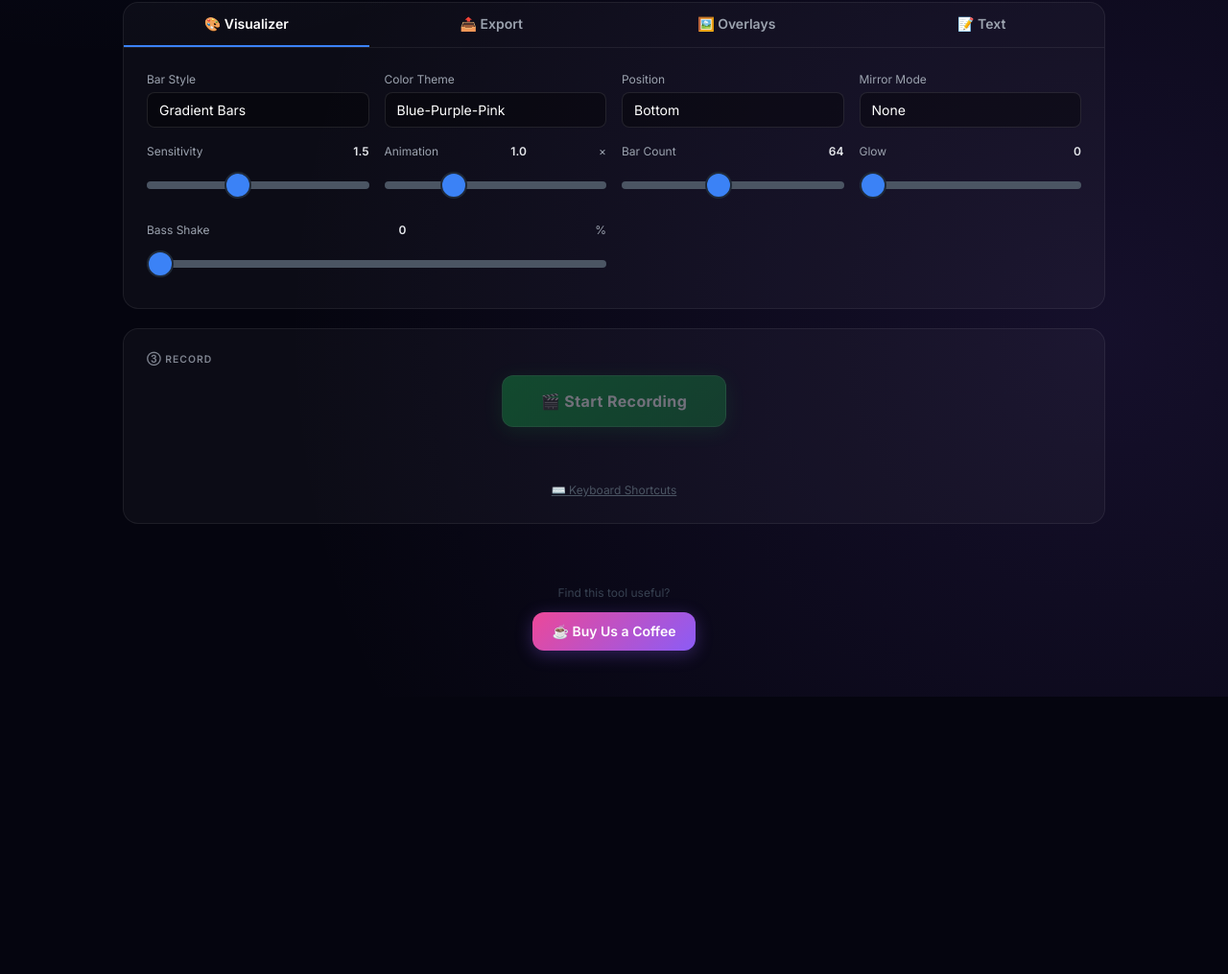
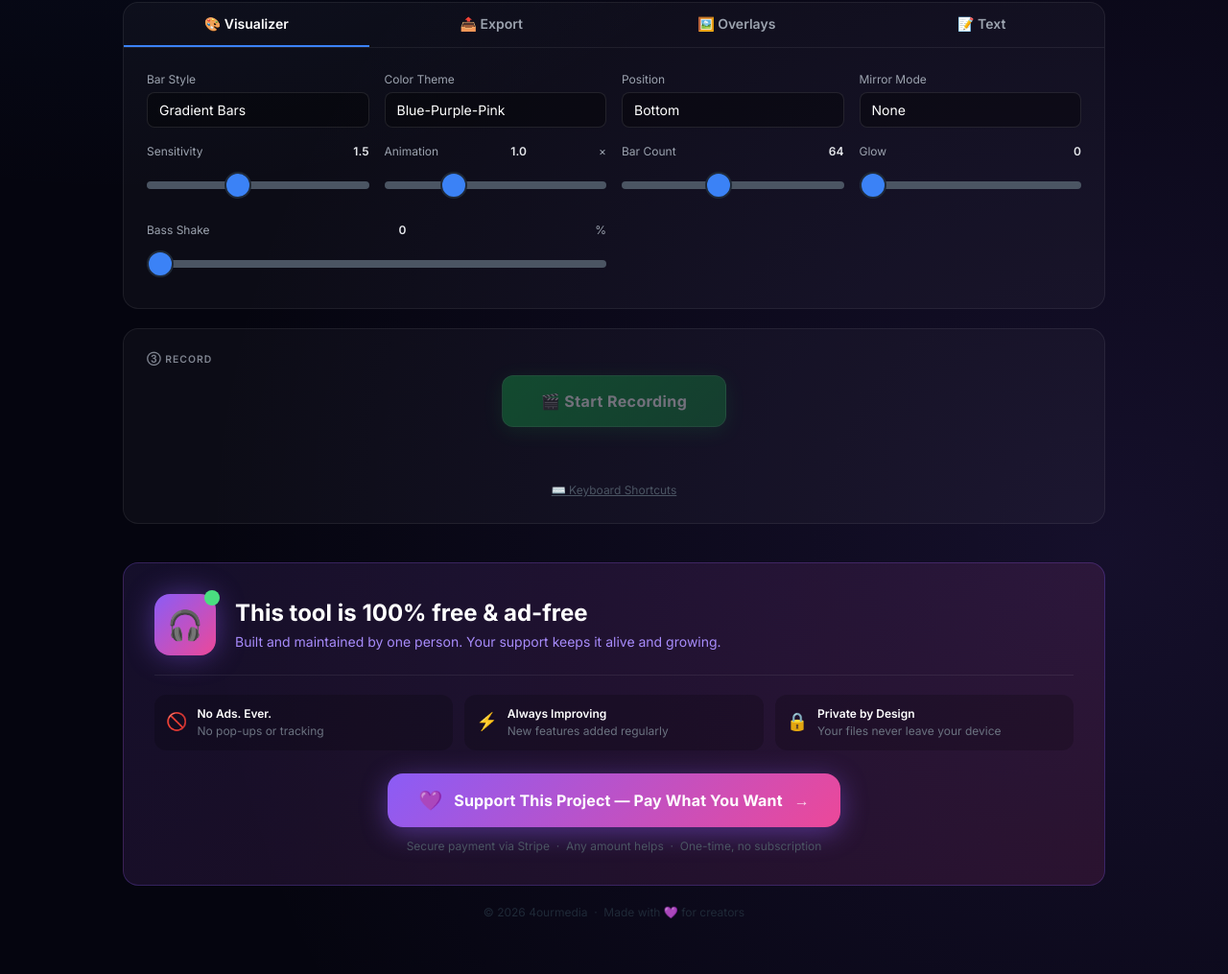
Before and after one commit to tfs2006/audio-visualizer, a website: page index.html in a window 1280 px wide. Shown: the part 1171-2186 px from the top of the page at 96% size. Before the commit the page ends 1897 px from the top, so only its background shows below. Drawn offline with nearby package versions, Linux system fonts and the light colour scheme.

Commit message:
Add conversion-optimized support/donation section with new payment link

```diff
--- a/index.html
+++ b/index.html
@@ -800,14 +800,70 @@
         <!-- ── Downloads ── -->
         <div id="downloadContainer" class="flex flex-col gap-2 mb-5"></div>
 
-        <!-- ── Footer / Donate ── -->
-        <div class="text-center py-6">
-            <p class="text-xs mb-3" style="color:#374151;">Find this tool useful?</p>
-            <a href="https://buy.stripe.com/7sY8wPfJKcYf9nE9G68bS0l" target="_blank" rel="noopener noreferrer"
-               class="inline-flex items-center gap-2 px-5 py-2.5 rounded-xl font-semibold text-sm text-white transition-all duration-300 hover:scale-105"
-               style="background:linear-gradient(135deg,#ec4899,#8b5cf6);box-shadow:0 4px 18px rgba(139,92,246,0.3);">
-                ☕ Buy Us a Coffee
-            </a>
+        <!-- ── Support Banner ── -->
+        <div class="mb-3 mt-2 rounded-2xl overflow-hidden" style="background:linear-gradient(135deg,rgba(139,92,246,0.12) 0%,rgba(236,72,153,0.12) 100%);border:1px solid rgba(139,92,246,0.25);">
+            <div class="p-6 sm:p-8">
+                <!-- Top row: icon + headline -->
+                <div class="flex flex-col sm:flex-row items-center gap-5">
+                    <!-- Pulse icon -->
+                    <div class="relative flex-shrink-0">
+                        <div class="w-16 h-16 rounded-2xl flex items-center justify-center text-3xl" style="background:linear-gradient(135deg,#8b5cf6,#ec4899);box-shadow:0 0 30px rgba(139,92,246,0.45);">🎧</div>
+                        <div class="absolute -top-1 -right-1 w-4 h-4 rounded-full bg-green-400" style="box-shadow:0 0 8px rgba(74,222,128,0.8);animation:pulse-dot 1.8s ease-in-out infinite;"></div>
+                    </div>
+                    <!-- Text -->
+                    <div class="text-center sm:text-left flex-1">
+                        <h2 class="text-xl sm:text-2xl font-bold text-white mb-1">This tool is 100% free &amp; ad-free</h2>
+                        <p class="text-sm" style="color:#a78bfa;">Built and maintained by one person. Your support keeps it alive and growing.</p>
+                    </div>
+                </div>
+
+                <!-- Divider -->
+                <div class="my-5" style="border-top:1px solid rgba(255,255,255,0.07);"></div>
+
+                <!-- Value bullets -->
+                <div class="grid grid-cols-1 sm:grid-cols-3 gap-3 mb-6 text-sm">
+                    <div class="flex items-start gap-2.5 p-3 rounded-xl" style="background:rgba(0,0,0,0.2);">
+                        <span class="text-lg mt-0.5">🚫</span>
+                        <div>
+                            <div class="font-semibold text-white text-xs">No Ads. Ever.</div>
+                            <div class="text-xs mt-0.5" style="color:#6b7280;">No pop-ups or tracking</div>
+                        </div>
+                    </div>
+                    <div class="flex items-start gap-2.5 p-3 rounded-xl" style="background:rgba(0,0,0,0.2);">
+                        <span class="text-lg mt-0.5">⚡</span>
+                        <div>
+                            <div class="font-semibold text-white text-xs">Always Improving</div>
+                            <div class="text-xs mt-0.5" style="color:#6b7280;">New features added regularly</div>
+                        </div>
+                    </div>
+                    <div class="flex items-start gap-2.5 p-3 rounded-xl" style="background:rgba(0,0,0,0.2);">
+                        <span class="text-lg mt-0.5">🔒</span>
+                        <div>
+                            <div class="font-semibold text-white text-xs">Private by Design</div>
+                            <div class="text-xs mt-0.5" style="color:#6b7280;">Your files never leave your device</div>
+                        </div>
+                    </div>
+                </div>
+
+                <!-- CTA -->
+                <div class="flex flex-col items-center gap-3">
+                    <a href="https://pay.4ourmedia.com/b/6oU5kD1SUgarczQ8C28bS0n" target="_blank" rel="noopener noreferrer"
+                       class="inline-flex items-center gap-3 px-8 py-4 rounded-2xl font-bold text-base text-white transition-all duration-300"
+                       style="background:linear-gradient(135deg,#8b5cf6,#ec4899);box-shadow:0 6px 28px rgba(139,92,246,0.45);letter-spacing:0.01em;"
+                       onmouseover="this.style.transform='translateY(-2px)';this.style.boxShadow='0 10px 36px rgba(139,92,246,0.6)';"
+                       onmouseout="this.style.transform='';this.style.boxShadow='0 6px 28px rgba(139,92,246,0.45)';">
+                        <span style="font-size:1.25rem;">💜</span>
+                        Support This Project — Pay What You Want
+                        <span style="font-size:1rem;opacity:0.8;">→</span>
+                    </a>
+                    <p class="text-xs" style="color:#4b5563;">Secure payment via Stripe &nbsp;·&nbsp; Any amount helps &nbsp;·&nbsp; One-time, no subscription</p>
+                </div>
+            </div>
+        </div>
+
+        <!-- ── Footer ── -->
+        <div class="text-center pb-8 pt-2">
+            <p class="text-xs" style="color:#1f2937;">© 2026 4ourmedia &nbsp;·&nbsp; Made with 💜 for creators</p>
         </div>
 
     </div>
```
